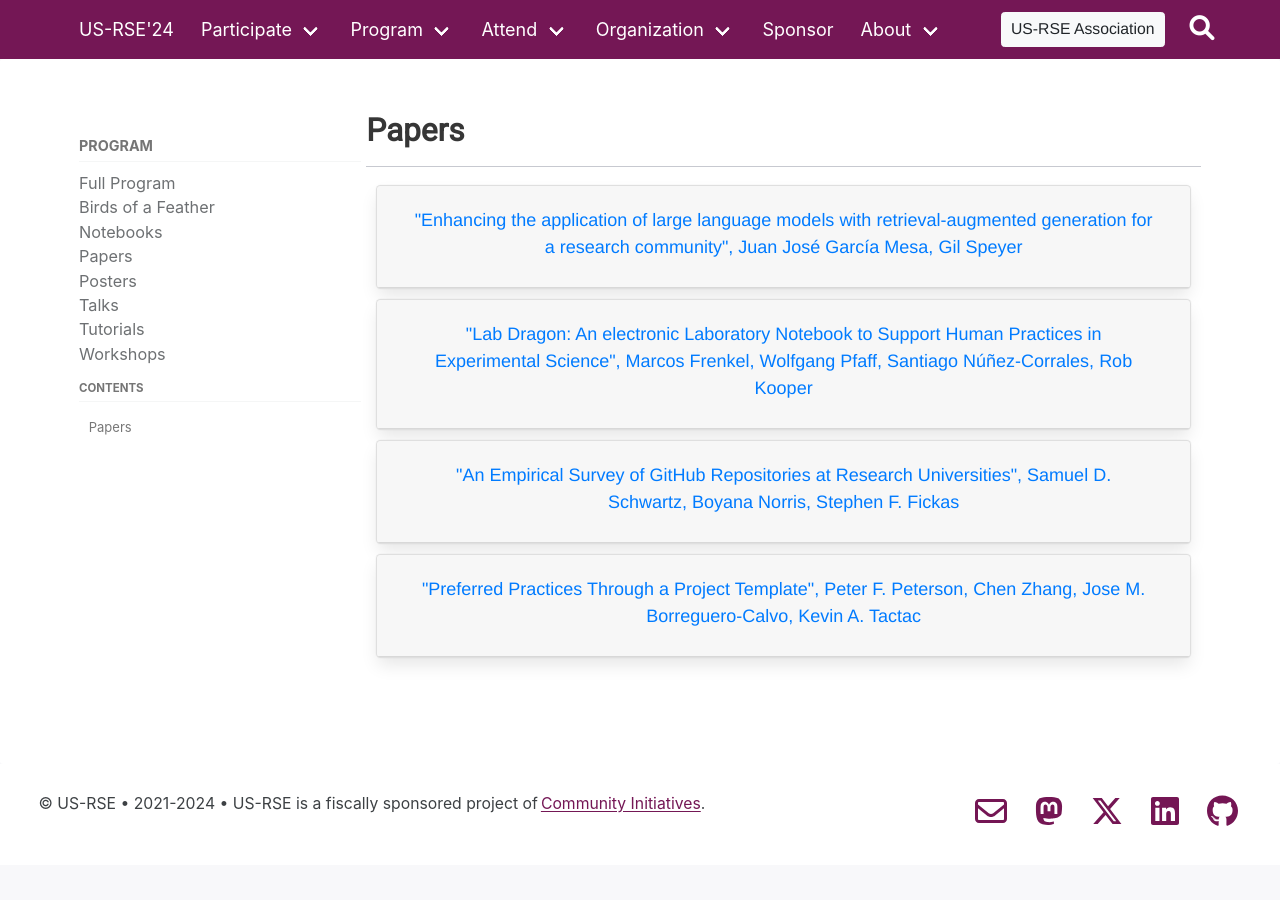
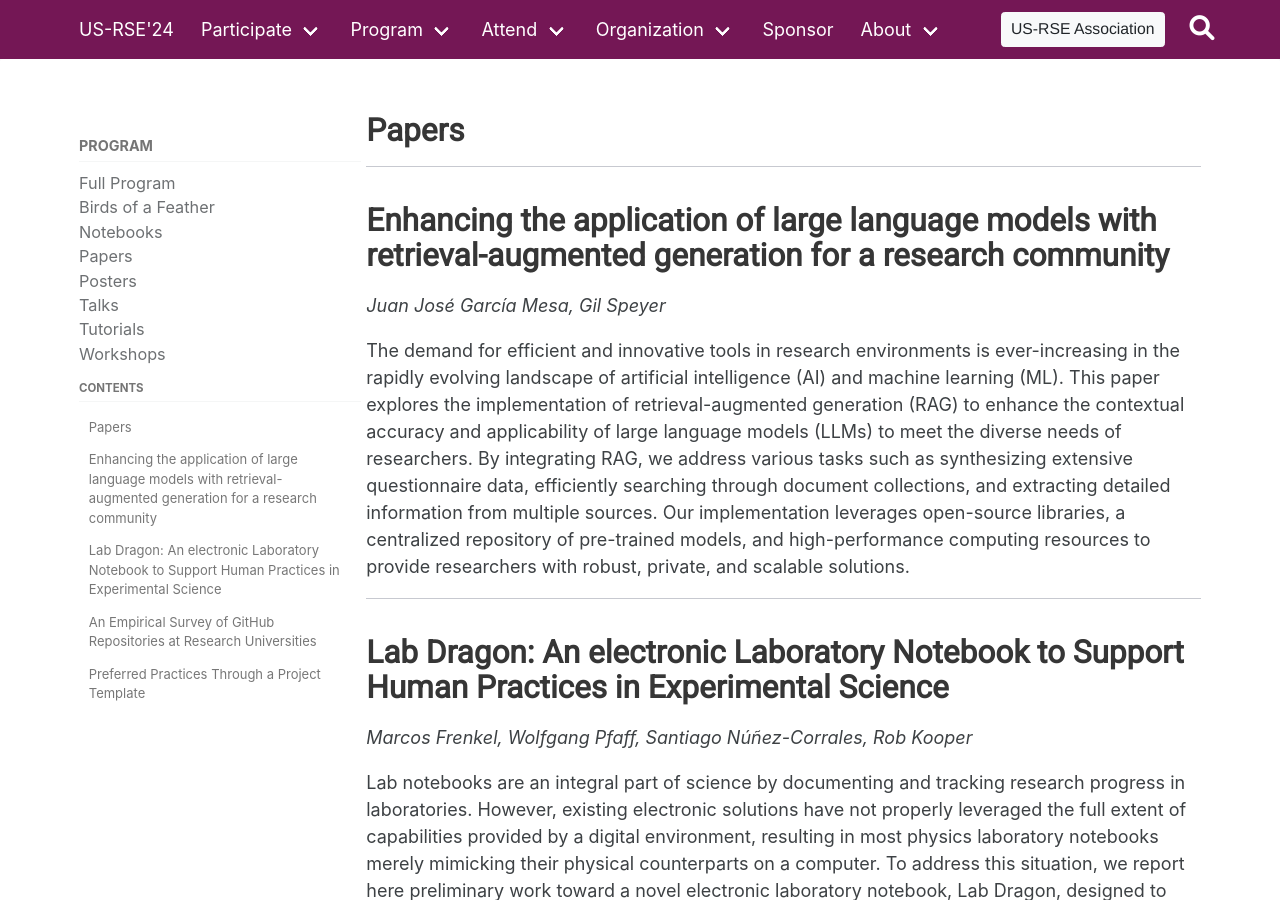
Before and after one commit to USRSE/usrse24, a Jekyll site: the page built from pages/program/abstracts/papers.md, in a window 1280 px wide and 900 px high. Built offline with Jekyll 4.4.1, drawn with Linux system fonts in a browser that asks for light colours; a style sheet for code colours, icons or effects is not loaded; some of the changed text lies outside the part shown.

Commit message:
Change program papers format

```diff
--- a/pages/program/abstracts/papers.md
+++ b/pages/program/abstracts/papers.md
@@ -8,106 +8,65 @@ menubar_toc: true
 set_last_modified: true
 ---
 
-<div id="accordion">
-  <div class="card">
-    <div class="card-header" id="headingOne">
-      <h5 class="mb-0">
-        <button class="btn btn-link collapsed" data-toggle="collapse" data-target="#collapseOne" aria-expanded="false"
-          aria-controls="collapseOne">
-          "Enhancing the application of large language models with retrieval-augmented generation for a research
-          community", Juan José García Mesa, Gil Speyer
-        </button>
-      </h5>
-    </div>
+## Enhancing the application of large language models with retrieval-augmented generation for a research community
 
-    <div id="collapseOne" class="collapse" aria-labelledby="headingOne" data-parent="#accordion">
-      <div class="card-body">
-        <p>The demand for efficient and innovative tools in research environments is ever-increasing in the rapidly
-          evolving landscape of artificial intelligence (AI) and machine learning (ML). This paper explores the
-          implementation of retrieval-augmented generation (RAG) to enhance the contextual accuracy and applicability of
-          large language models (LLMs) to meet the diverse needs of researchers. By integrating RAG, we address various
-          tasks such as synthesizing extensive questionnaire data, efficiently searching through document collections,
-          and extracting detailed information from multiple sources. Our implementation leverages open-source libraries,
-          a centralized repository of pre-trained models, and high-performance computing resources to provide
-          researchers with robust, private, and scalable solutions.</p>
-      </div>
-    </div>
-  </div>
-</div>
-<div class="card">
-  <div class="card-header" id="headingTwo">
-    <h5 class="mb-0">
-      <button class="btn btn-link collapsed" data-toggle="collapse" data-target="#collapseTwo" aria-expanded="false"
-        aria-controls="collapseTwo">
-        "Lab Dragon: An electronic Laboratory Notebook to Support Human Practices in Experimental Science", Marcos
-        Frenkel, Wolfgang Pfaff, Santiago Núñez-Corrales, Rob Kooper
-      </button>
-    </h5>
-  </div>
+_Juan José García Mesa, Gil Speyer_
 
-  <div id="collapseTwo" class="collapse" aria-labelledby="headingTwo" data-parent="#accordion">
-    <div class="card-body">
-      <p>Lab notebooks are an integral part of science by documenting and tracking research progress in laboratories.
-        However, existing electronic solutions have not properly leveraged the full extent of capabilities provided by a
-        digital environment, resulting in most physics laboratory notebooks merely mimicking their physical counterparts
-        on a computer. To address this situation, we report here preliminary work toward a novel electronic laboratory
-        notebook, Lab Dragon, designed to empower researchers to create customized notebooks that optimize the benefits
-        of digital technology.</p>
-    </div>
-  </div>
-</div>
+The demand for efficient and innovative tools in research environments is ever-increasing in the rapidly
+evolving landscape of artificial intelligence (AI) and machine learning (ML). This paper explores the
+implementation of retrieval-augmented generation (RAG) to enhance the contextual accuracy and applicability of
+large language models (LLMs) to meet the diverse needs of researchers. By integrating RAG, we address various
+tasks such as synthesizing extensive questionnaire data, efficiently searching through document collections,
+and extracting detailed information from multiple sources. Our implementation leverages open-source libraries,
+a centralized repository of pre-trained models, and high-performance computing resources to provide
+researchers with robust, private, and scalable solutions.
 
-<div class="card">
-  <div class="card-header" id="headingThree">
-    <h5 class="mb-0">
-      <button class="btn btn-link collapsed" data-toggle="collapse" data-target="#collapseThree" aria-expanded="false"
-        aria-controls="collapseThree">
-        "An Empirical Survey of GitHub Repositories at Research Universities", Samuel D. Schwartz, Boyana Norris,
-        Stephen F. Fickas
-      </button>
-    </h5>
-  </div>
+---
 
-  <div id="collapseThree" class="collapse" aria-labelledby="headingThree" data-parent="#accordion">
-    <div class="card-body">
-      <p>In this work we aim to partially answer the question, "Just how many research software projects are out there?”
-        by searching for open source GitHub projects affiliated with research universities in the United States. We
-        explore this through keyword searches on GitHub itself and by scraping university websites for links to GitHub
-        repositories. We then filter these results by using a large language model to classify GitHub repositories as
-        research software engineering projects or not, finding over 35,000 RSE repositories. We report our results by
-        university. We then analyze these repositories against metrics of popularity, such as stars and repository
-        forks, and find just under 14,000 RSE repositories meet our minimum criteria for projects which have a
-        community. Based on the time since a developer last pushed a change to a RSE repository with a community, we
-        further posit that 3,300 RSE repositories with communities and a link to a research university are at risk of
-        dying, and thus may benefit from sustainability support. Finally, across all RSE projects linked to a research
-        university, we empirically find the top repository languages are Python, C++, and Jupyter Notebook.</p>
-    </div>
-  </div>
-</div>
+## Lab Dragon: An electronic Laboratory Notebook to Support Human Practices in Experimental Science
 
-<div class="card">
-  <div class="card-header" id="headingFour">
-    <h5 class="mb-0">
-      <button class="btn btn-link collapsed" data-toggle="collapse" data-target="#collapseFour" aria-expanded="false"
-        aria-controls="collapseFour">
-        "Preferred Practices Through a Project Template", Peter F. Peterson, Chen Zhang, Jose M. Borreguero-Calvo, Kevin
-        A. Tactac
-      </button>
-    </h5>
-  </div>
+_Marcos Frenkel, Wolfgang Pfaff, Santiago Núñez-Corrales, Rob Kooper_
 
-  <div id="collapseFour" class="collapse" aria-labelledby="headingFour" data-parent="#accordion">
-    <div class="card-body">
-      <p>In the realm of scientific software development, adherence to best practices is often advocated. However,
-        implementing these can be challenging due to differing opinions. Certain aspects, such as software licenses and
-        naming conventions, are typically left to the discretion of the development team. Our team has established a set
-        of preferred practices, informed by, but not limited to, widely accepted best practices. These preferred
-        practices are derived from our understanding of the specific contexts and user needs we cater to. To facilitate
-        the dissemination of these practices among our team and foster standardization with collaborating domain
-        scientists, we have created a project template for Python projects. This template serves as a platform for
-        discussing the implementation of various decisions. This paper will succinctly delineate the components that
-        constitute an effective project template and elucidate the advantages of consolidating preferred practices in
-        such a manner.</p>
-    </div>
-  </div>
-</div>
+Lab notebooks are an integral part of science by documenting and tracking research progress in laboratories.
+However, existing electronic solutions have not properly leveraged the full extent of capabilities provided by a
+digital environment, resulting in most physics laboratory notebooks merely mimicking their physical counterparts
+on a computer. To address this situation, we report here preliminary work toward a novel electronic laboratory
+notebook, Lab Dragon, designed to empower researchers to create customized notebooks that optimize the benefits
+of digital technology.
+
+---
+
+## An Empirical Survey of GitHub Repositories at Research Universities
+
+_Samuel D. Schwartz, Boyana Norris, Stephen F. Fickas_
+
+In this work we aim to partially answer the question, "Just how many research software projects are out there?”
+by searching for open source GitHub projects affiliated with research universities in the United States. We
+explore this through keyword searches on GitHub itself and by scraping university websites for links to GitHub
+repositories. We then filter these results by using a large language model to classify GitHub repositories as
+research software engineering projects or not, finding over 35,000 RSE repositories. We report our results by
+university. We then analyze these repositories against metrics of popularity, such as stars and repository
+forks, and find just under 14,000 RSE repositories meet our minimum criteria for projects which have a
+community. Based on the time since a developer last pushed a change to a RSE repository with a community, we
+further posit that 3,300 RSE repositories with communities and a link to a research university are at risk of
+dying, and thus may benefit from sustainability support. Finally, across all RSE projects linked to a research
+university, we empirically find the top repository languages are Python, C++, and Jupyter Notebook.
+
+---
+
+## Preferred Practices Through a Project Template
+
+_Peter F. Peterson, Chen Zhang, Jose M. Borreguero-Calvo, Kevin A. Tactac_
+
+In the realm of scientific software development, adherence to best practices is often advocated. However,
+implementing these can be challenging due to differing opinions. Certain aspects, such as software licenses and
+naming conventions, are typically left to the discretion of the development team. Our team has established a set
+of preferred practices, informed by, but not limited to, widely accepted best practices. These preferred
+practices are derived from our understanding of the specific contexts and user needs we cater to. To facilitate
+the dissemination of these practices among our team and foster standardization with collaborating domain
+scientists, we have created a project template for Python projects. This template serves as a platform for
+discussing the implementation of various decisions. This paper will succinctly delineate the components that
+constitute an effective project template and elucidate the advantages of consolidating preferred practices in
+such a manner.
+
+---
```
